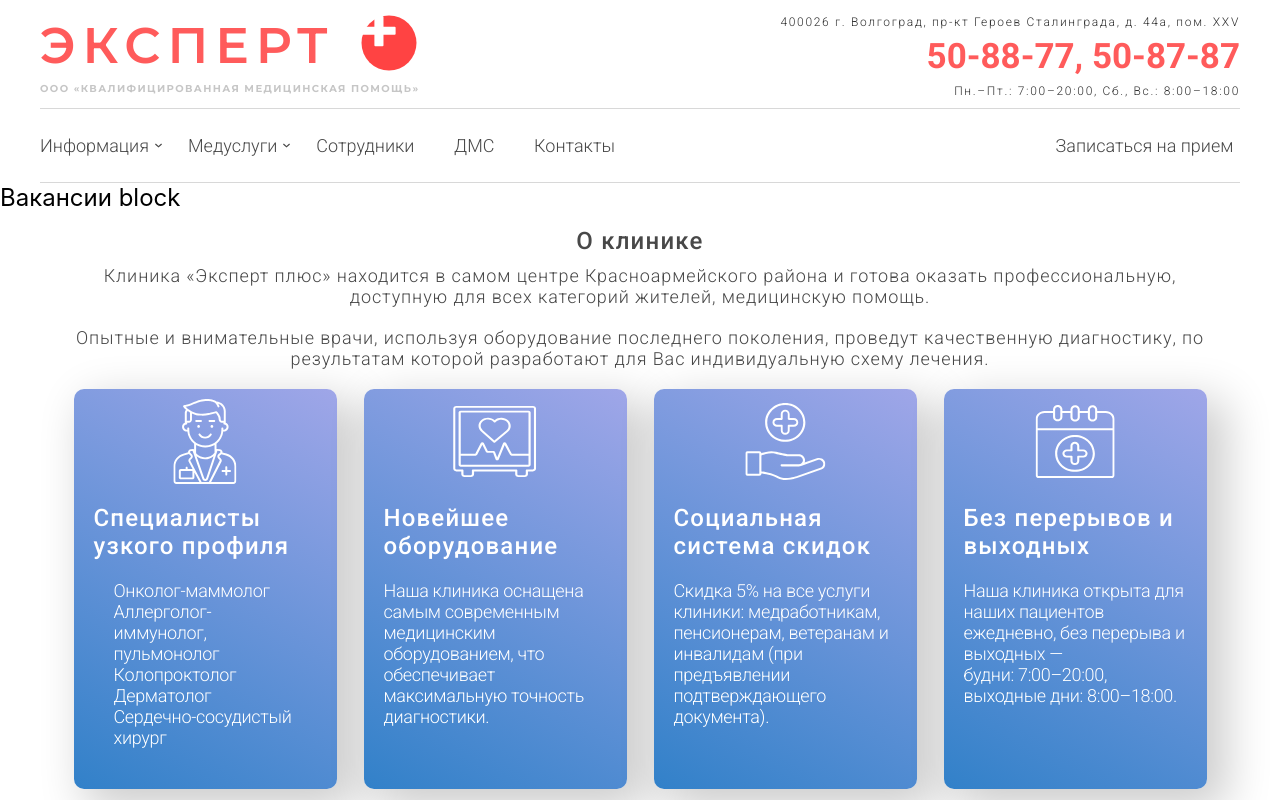
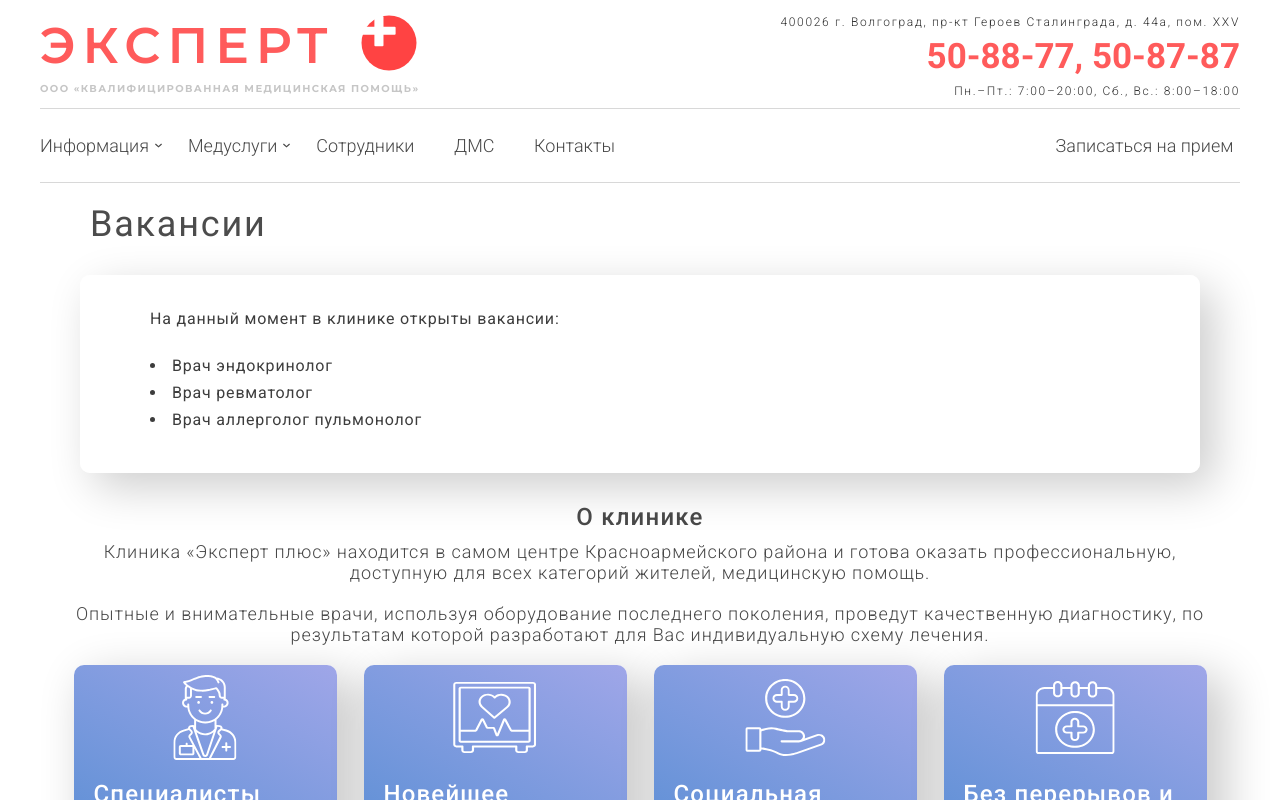
Before and after one commit to CanUFeelMyHeart/expertPlus, a React (Create React App) app in the folder medical-clinic-expert/: page /info/jobs in a window 1280 px wide. Shown: the top 800 px of the page. Built offline with nearby package versions, Linux system fonts and the light colour scheme; the HTML template or start-up script is replaced by a standard one.

Commit message:
vacancies page is set

```diff
--- a/medical-clinic-expert/src/components/InformationContainerComponent/InformationContainerComponent.css
+++ b/medical-clinic-expert/src/components/InformationContainerComponent/InformationContainerComponent.css
@@ -1,7 +1,7 @@
 .InformationContainerComponent {
     display: flex;
     flex-direction: column;
-    align-items: flex-start;
+    align-items: stretch;
     max-width: 1160px;
     margin: 0 auto;
     margin-bottom: 30px;
@@ -27,13 +27,14 @@
 }
 
 .InformationContainerComponent__mainInfo {
+    width: 100%;
     padding-bottom: 30px;
     display: flex;
     flex-direction: column;
     align-items: flex-start;
     padding: 30px 70px;
+    padding-bottom: 40px;
     background: rgba(255, 255, 255, 0.9);
     box-shadow: 14px 14px 45px rgba(0, 0, 0, 0.2);
     border-radius: 10px;
-    width: 100%;
 }
--- a/medical-clinic-expert/src/pages/InformationPage/InfoVacanciesPage/InfoVacanciesPage.css
+++ b/medical-clinic-expert/src/pages/InformationPage/InfoVacanciesPage/InfoVacanciesPage.css
@@ -0,0 +1,15 @@
+.InfoVacanciesPage__header,
+.InfoVacanciesPage_list {
+    font-family: "Roboto";
+    font-style: normal;
+    font-weight: 400;
+    line-height: 27px;
+    font-size: 16px;
+    letter-spacing: 0.05em;
+
+    color: #3d3d3d;
+}
+
+.InfoVacanciesPage_list li {
+    list-style: inside;
+}
--- a/medical-clinic-expert/src/pages/InformationPage/InfoVacanciesPage/InfoVacanciesPage.jsx
+++ b/medical-clinic-expert/src/pages/InformationPage/InfoVacanciesPage/InfoVacanciesPage.jsx
@@ -1,11 +1,23 @@
 import React from "react";
 import { AboutClinicComponent } from "../../../components/AboutClinicComponent/AboutClinicComponent";
 import { ServicesComponent } from "../../../components/ServicesComponent/ServicesComponent";
+import { InformationContainerComponent } from "../../../components/InformationContainerComponent/InformationContainerComponent";
+import "./InfoVacanciesPage.css";
 
 export const InfoVacanciesPage = () => {
     return (
         <div className="InfoVacanciesPage">
-            <h2>Вакансии block</h2>
+            <InformationContainerComponent header="Вакансии">
+                <h3 className="InfoVacanciesPage__header">
+                    На данный момент в клинике открыты вакансии:
+                </h3>
+                <br />
+                <ul className="InfoVacanciesPage_list">
+                    <li>Врач эндокринолог</li>
+                    <li>Врач ревматолог</li>
+                    <li>Врач аллерголог пульмонолог</li>
+                </ul>
+            </InformationContainerComponent>
             <AboutClinicComponent />
             <ServicesComponent />
         </div>
```
